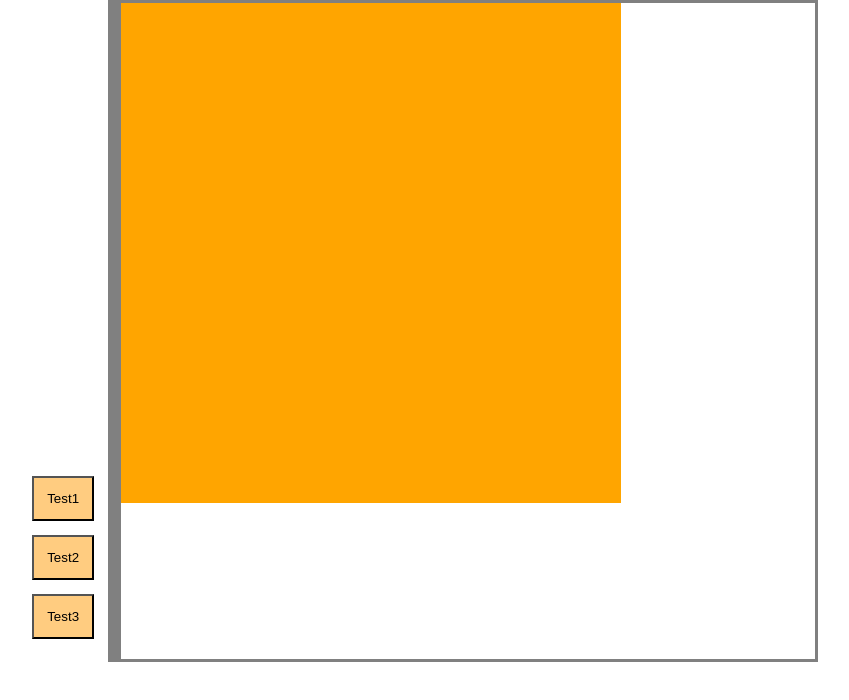
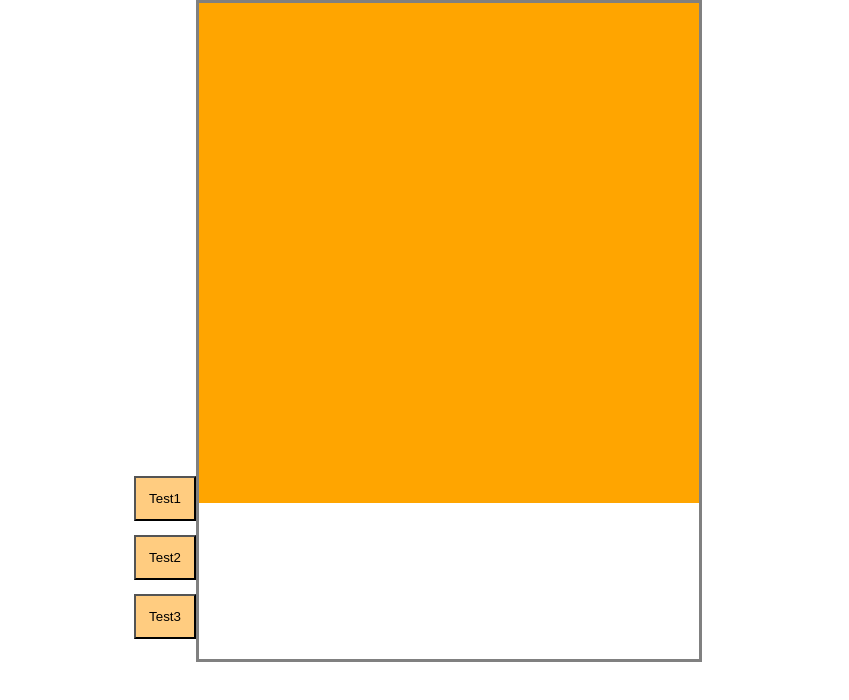
Before and after one commit to Tsutomu-dayoo/reactive-diffusion, a React (Create React App) app: page / in a window 1280 px wide. Shown: the top 700 px of the page, without its empty margins (222-1071 px from the left). Built offline with nearby package versions, Linux system fonts and the light colour scheme.

Commit message:
ヘッダー部のCSSを追加

```diff
--- a/src/App.css
+++ b/src/App.css
@@ -1,5 +1,10 @@
+h1{
+text-align: center;
+margin: auto
+}
 .body {
-	min-width: 800px;
+  text-align: center;
+	/* min-width: 800px; */
   display: table;
   margin: auto;
 }
@@ -8,14 +13,5 @@
 }
 
 .canvas{
-  margin-top: 30px;
+  margin-top: 0px;
 }
-
-.left{
-  border-right: 10px solid gray;
-  margin-top: 30px;
-}
-
-.right{
-
-}
```
